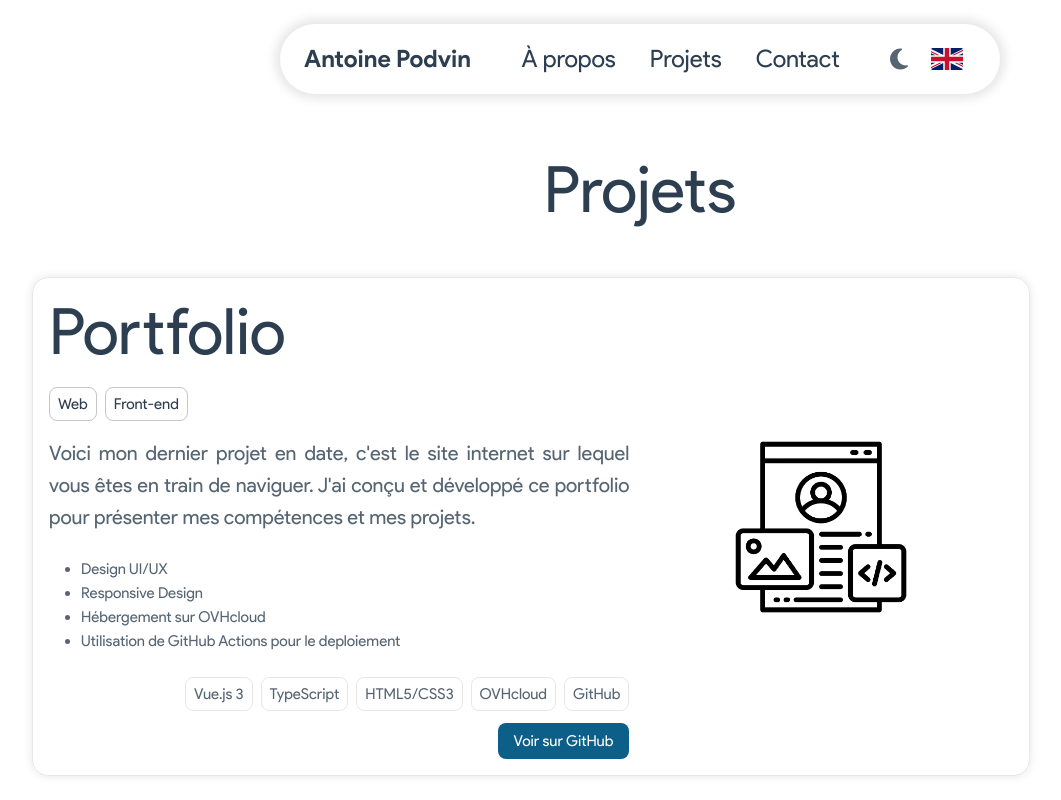
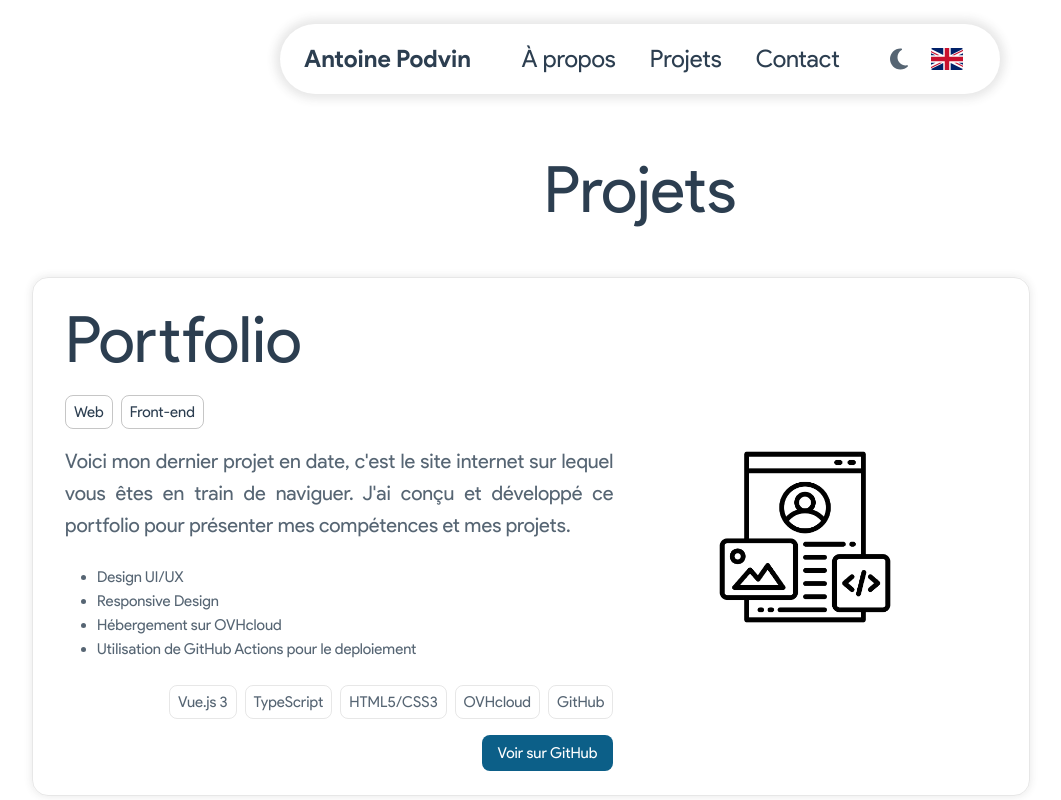
Before and after one commit to antoinepod/Portfolio, a Vue app: page /projects in a window 1280 px wide. Shown: the top 800 px of the page, without its empty margins (0-1061 px from the left). Built offline with nearby package versions, Linux system fonts and the light colour scheme.

Commit message:
{+} Adding the 'R-Type' project to my projects list.

```diff
--- a/src/locales/en.json
+++ b/src/locales/en.json
@@ -169,6 +169,19 @@
         ]
       },
       {
+        "title": "R-Type",
+        "description": "R-Type is a project I developed during my third year at Epitech. It is a 2D side-scrolling shoot 'em up game inspired by the classic arcade game of the same name. I worked on the game engine, the game logic, the game design and did all the multi-threaded server.",
+        "details": ["Game engine", "Game logic", "Game design", "Multi-threaded server", "Use of C++ external libraries"],
+        "tags": ["Game", "Back-end"],
+        "tech": ["C++", "SFML", "Boost", "TCP/IP"],
+        "links": [
+          {
+            "name": "View on GitHub",
+            "url": "https://github.com/antoinepod/R-Type"
+          }
+        ]
+      },
+      {
         "title": "Area",
         "description": "The Area is a project I developed during my third year at Epitech. It is a web application, a mobile application, and a server that allow users to create automation scenarios by connecting services together via APIs, similar to IFTTT. I worked on the mobile application and the server.",
         "details": ["Use of external APIs", "User and service management", "Security and authentication", "Storage on a MongoDB database"],
@@ -177,7 +190,7 @@
         "links": [
           {
             "name": "View on GitHub",
-            "url": "https://github.com/antoinepod/"
+            "url": "https://github.com/antoinepod/Area"
           }
         ]
       },
--- a/src/locales/fr.json
+++ b/src/locales/fr.json
@@ -169,6 +169,19 @@
         ]
       },
       {
+        "title": "R-Type",
+        "description": "R-Type est un projet que j'ai réalisé lors de ma 3ème année à Epitech. Il s'agit d'un jeu vidéo de type shoot'em up en multijoueur. J'ai travaillé sur le moteur du jeu, la logique du jeu, le design du jeu, et j'ai réalisé l'entiereté du serveur multi-threadé.",
+        "details": ["Moteur de jeu", "Logique de jeu", "Design de jeu", "Serveur multi-threadé", "Utilisation de librairies C++ tierces"],
+        "tags": ["Game", "Back-end"],
+        "tech": ["C++", "SFML", "Boost", "TCP/IP"],
+        "links": [
+          {
+            "name": "Voir sur GitHub",
+            "url": "https://github.com/antoinepod/R-Type"
+          }
+        ]
+      },
+      {
         "title": "Area",
         "description": "L'Area est un projet que j'ai réalisé lors de ma 3ème année à Epitech. Il s'agit d'une application web, d'une application mobile et d'un serveur qui permettent aux utilisateurs de créer des scénarios d'automatisation en reliant des services entre eux via des API, à la manière d'IFTTT. J'ai travaillé sur l'application mobile et sur le serveur de l'application.",
         "details": ["Utilisation d'API externes", "Gestion des utilisateurs et des services", "Sécurité et authentification", "Stockage sur une base de données MongoDB"],
--- a/src/views/ProjectsView.vue
+++ b/src/views/ProjectsView.vue
@@ -25,8 +25,9 @@ const loadImages = (projects: Array<Project>) => {
   projects[1].image = 'popsell.png';
   projects[2].image = useDarkModeStore().isDark ? 'aizy-dark.gif' : 'aizy.gif';
   projects[3].image = 'yogamarine.png';
-  projects[4].image = 'ifttt.png';
-  projects[5].image = 'zodio.png';
+  projects[4].image = 'r-type.png';
+  projects[5].image = 'ifttt.png';
+  projects[6].image = 'zodio.png';
 }
 
 const loadLinks = (i: string): Array<Link> => {
@@ -114,7 +115,7 @@ h2 {
   .project {
     display: flex;
     margin: 1rem;
-    padding: 1rem;
+    padding: 1.5rem 2rem;
     border: 1px solid var(--color-border);
     border-radius: 1rem;
     box-shadow: 0 0 0.5rem var(--color-border);
@@ -134,6 +135,7 @@ h2 {
       flex-direction: column-reverse !important;
       width: 100%;
       margin: 1rem auto;
+      padding: 1.5rem;
 
       h2 {
         text-align: center;
@@ -199,7 +201,11 @@ h2 {
         align-items: center;
         gap: 0.5rem;
         width: 100%;
-        margin-top: 0.25rem;
+        margin-top: 0.5rem;
+
+        @media screen and (max-width: 767px) {
+          margin-top: 1rem;
+        }
 
         a {
           text-decoration: none;
```
Also changed, not shown: public/logos/r-type.png (added).
